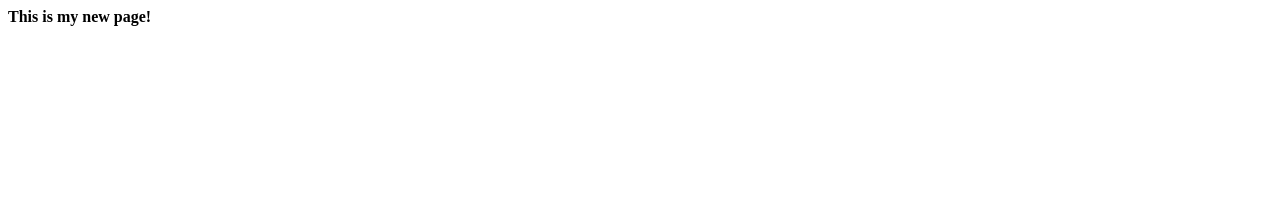
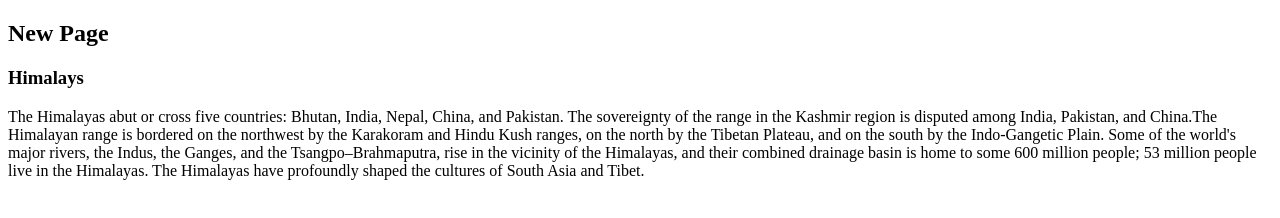
Before and after one commit to asterisk51/Web-dev, a plain HTML site: page newpage.html in a window 1280 px wide. Drawn offline with Linux system fonts and the light colour scheme.

Commit message:
Update newpage.html

```diff
--- a/newpage.html
+++ b/newpage.html
@@ -3,9 +3,14 @@
 <html>
 <head>
 	<title>New page</title>
+	<link rel="stylesheet" type="text/css" href="style2.css">
 </head>
 <body>
-	<strong>This is my new page!</strong>
-
+	<h2>New Page</h2>
+<!-- 	<div class="box">D</div>
+	<div class="box">E</div>
+	<div class="box">V</div> -->
+	<h3>Himalays</h3>
+	<p><span>The Himalayas </span> abut or cross five countries: Bhutan, India, Nepal, China, and Pakistan. The sovereignty of the range in the Kashmir region is disputed among India, Pakistan, and China.The Himalayan range is bordered on the northwest by the Karakoram and Hindu Kush ranges, on the north by the Tibetan Plateau, and on the south by the Indo-Gangetic Plain. Some of the world's major rivers, the Indus, the Ganges, and the Tsangpo–Brahmaputra, rise in the vicinity of the Himalayas, and their combined drainage basin is home to some 600 million people; 53 million people live in the Himalayas. The Himalayas have profoundly shaped the cultures of South Asia and Tibet.</p>
 </body>
 </html>
```
